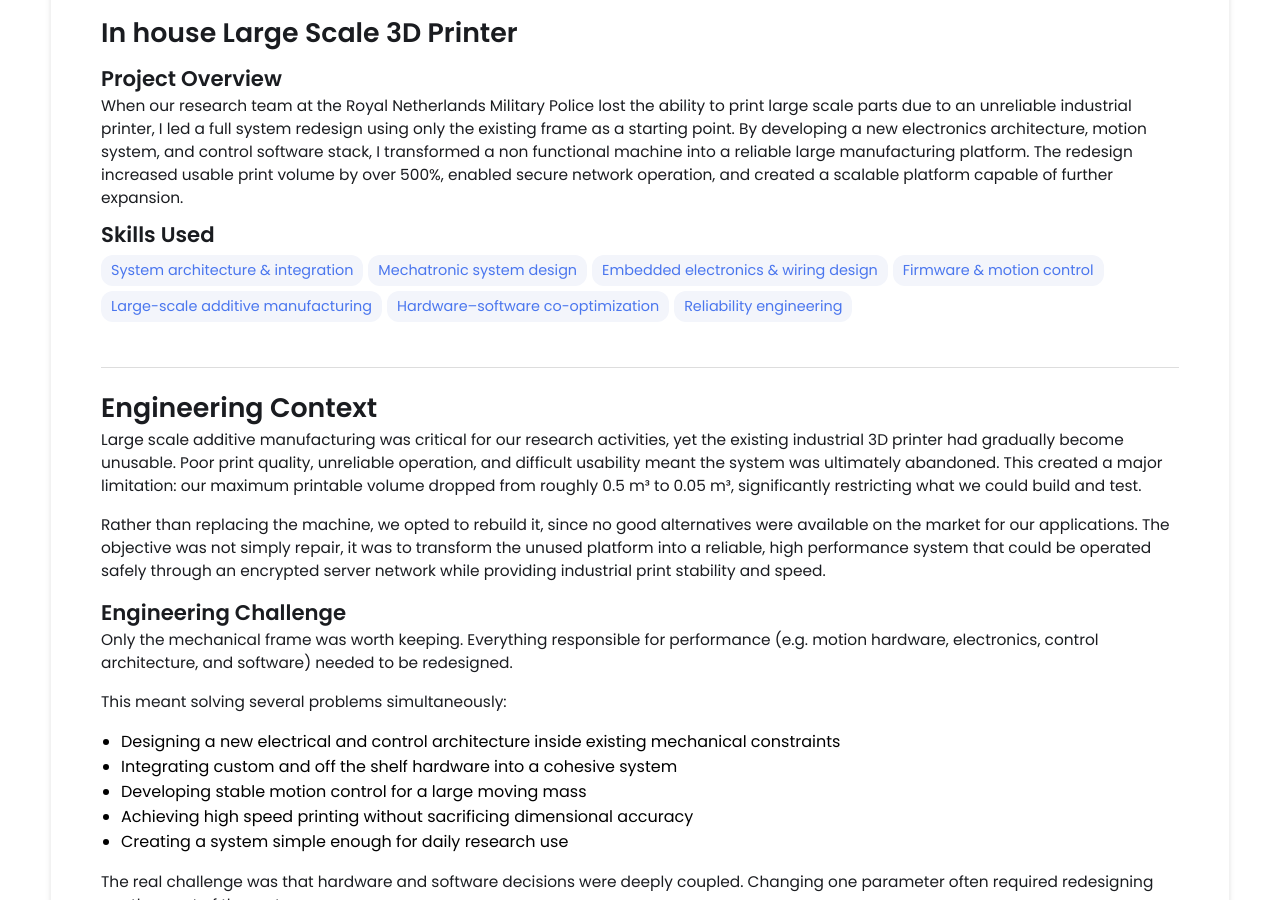
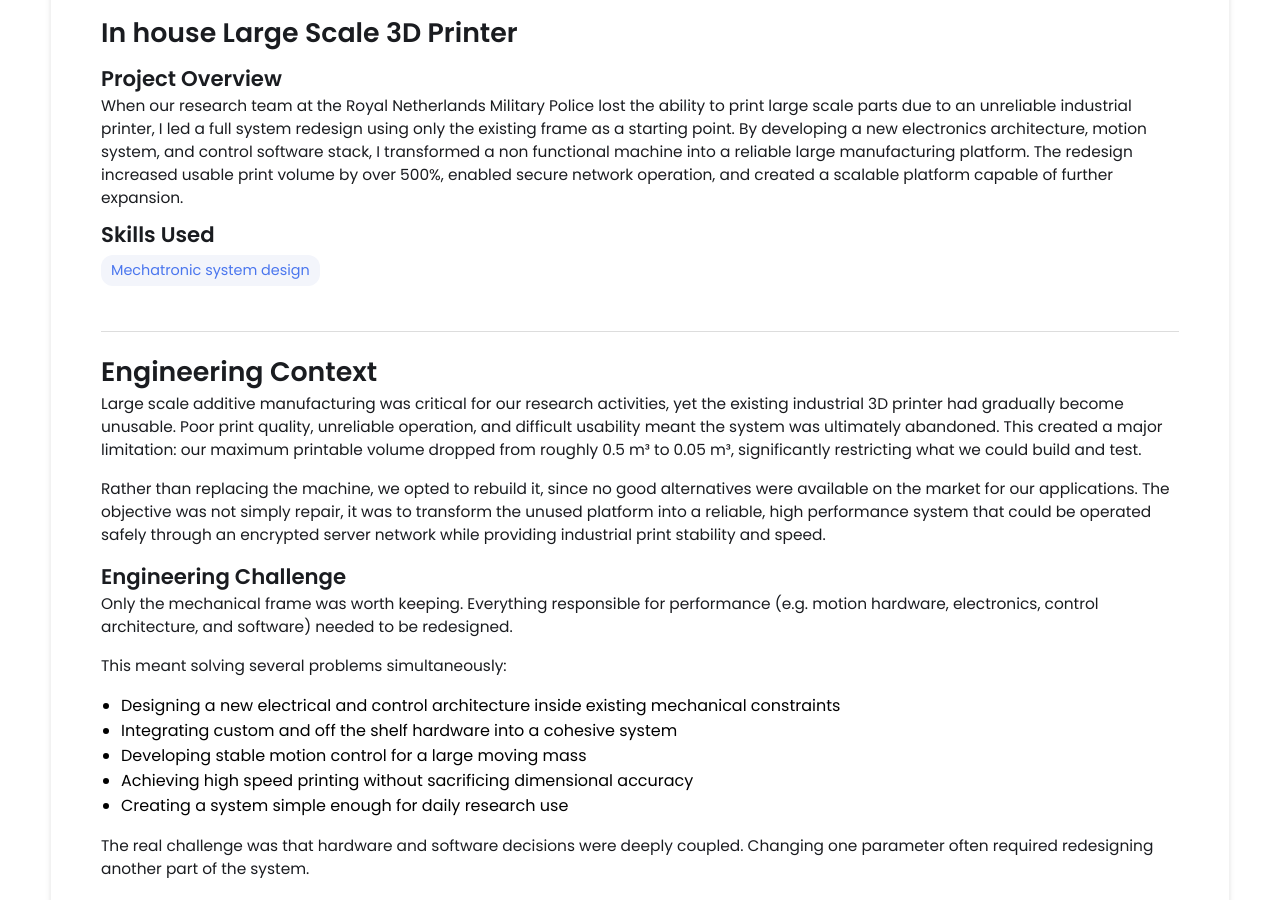
Before and after one commit to martijnswart01/martijnswart01.github.io, a Jekyll site: the page built from _projects/In-House-3D-Printer/index.md, in a window 1280 px wide and 900 px high, scrolled down 494 px. Built offline with Jekyll 4.4.1, drawn with Linux system fonts in a browser that asks for light colours.

Commit message:
Update index.md

```diff
--- a/_projects/In-House-3D-Printer/index.md
+++ b/_projects/In-House-3D-Printer/index.md
@@ -5,13 +5,7 @@ description: |
   When our research team at the Royal Netherlands Military Police lost the ability to print large scale parts due to an unreliable industrial printer, I led a full system redesign using only the existing frame as a starting point. By developing a new electronics architecture, motion system, and control software stack, I transformed a non functional machine into a reliable large manufacturing platform. The redesign increased usable print volume by over 500%, enabled secure network operation, and created a scalable platform capable of further expansion.
 
 skills:
-  - System architecture & integration
   - Mechatronic system design
-  - Embedded electronics & wiring design
-  - Firmware & motion control
-  - Large-scale additive manufacturing
-  - Hardware–software co-optimization
-  - Reliability engineering
 
 main-image: "/Printer 3.jpeg"
 ---
```
